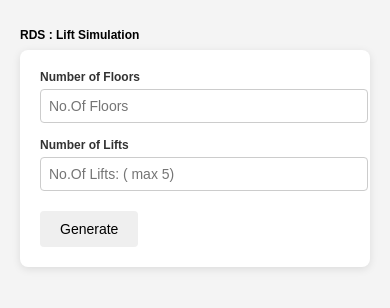
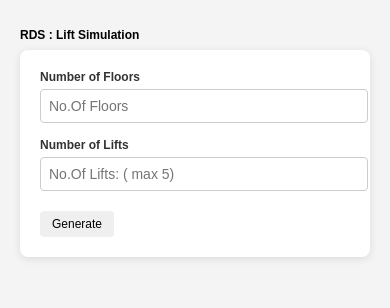
Before and after one commit to yashas8197/Lift-Simulation, a plain HTML site: page index.html in a window 390 px wide. Drawn offline with Linux system fonts and the light colour scheme.

Commit message:
btn responsive

```diff
--- a/main.css
+++ b/main.css
@@ -64,8 +64,22 @@ body {
   transform: scale(0.98);
 }
 
+/* Responsive Styles for Buttons */
+@media screen and (max-width: 768px) {
+  .btn {
+    padding: 8px 16px;
+    font-size: 13px;
+  }
+}
+
+@media screen and (max-width: 480px) {
+  .btn {
+    padding: 6px 12px;
+    font-size: 12px;
+  }
+}
+
 /* Floor Styles */
-
 .floor_container {
   height: 10rem;
   border-bottom: 1px solid black;
@@ -86,8 +100,7 @@ body {
   width: 5rem;
 }
 
-/* lift */
-
+/* Lift Styles */
 .lift-container {
   display: flex;
   flex-wrap: wrap;
```
